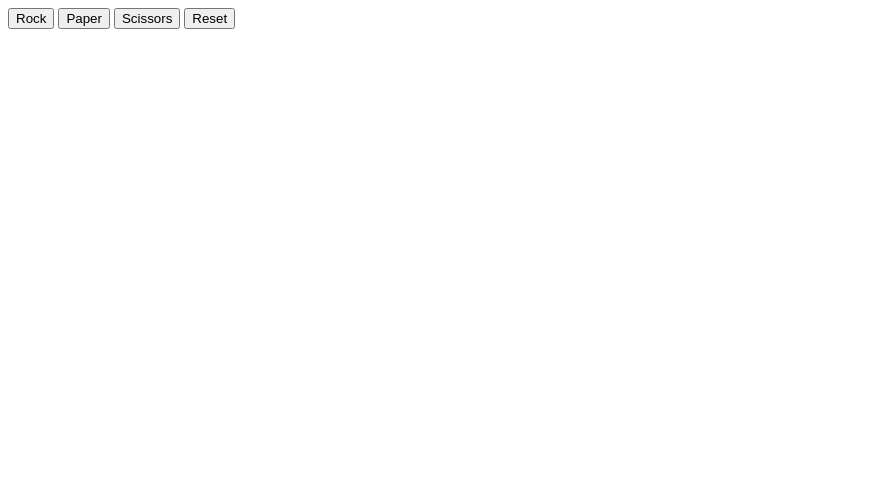
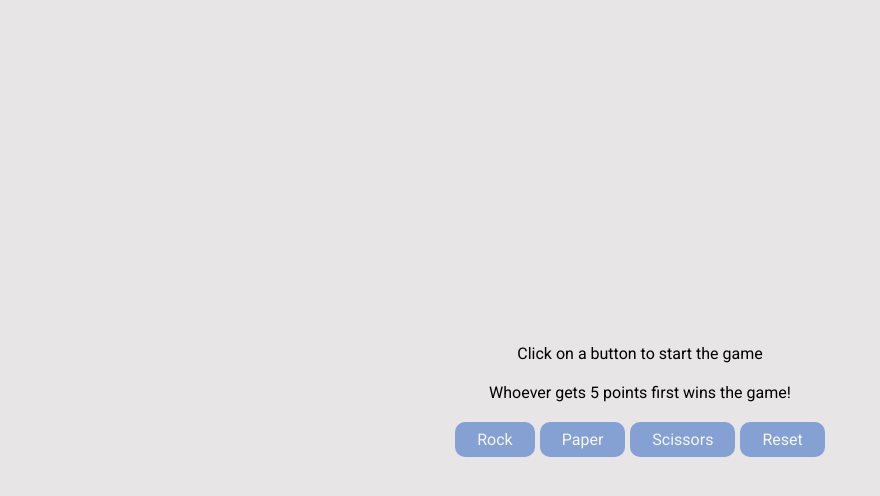
Before and after one commit to NabilHadi/odin-rock-paper-scissors, a plain HTML site: page index.html in a window 1280 px wide. Shown: the whole page, without its empty margins (0-880 px from the left). Drawn offline with Linux system fonts and the light colour scheme.

Commit message:
added basic styling

```diff
--- a/index.html
+++ b/index.html
@@ -4,17 +4,19 @@
     <meta charset="UTF-8" />
     <meta http-equiv="X-UA-Compatible" content="IE=edge" />
     <meta name="viewport" content="width=device-width, initial-scale=1.0" />
+    <link rel="stylesheet" href="./style.css" />
     <title>Rock Papper Scissors</title>
   </head>
   <body>
     <div class="container">
-      <button id="rockBtn">Rock</button>
-      <button id="paperBtn">Paper</button>
-      <button id="scissorsBtn">Scissors</button>
-      <button id="resetBtn">Reset</button>
-
-      <div id="resultBtn"></div>
-      <div id="scoreBtn"></div>
+      <div id="resultBtn">temp</div>
+      <div id="scoreBtn">temp</div>
+      <div class="btn-container">
+        <div id="rockBtn" class="btn">Rock</div>
+        <div id="paperBtn" class="btn">Paper</div>
+        <div id="scissorsBtn" class="btn">Scissors</div>
+        <div id="resetBtn" class="btn">Reset</div>
+      </div>
     </div>
     <script src="./index.js"></script>
   </body>
--- a/index.js
+++ b/index.js
@@ -75,8 +75,8 @@ paperBtn.addEventListener("click", clickHandler);
 scissorsBtn.addEventListener("click", clickHandler);
 
 resetBtn.addEventListener("click", () => {
-  resultDiv.textContent = "";
-  scoreDiv.textContent = "";
+  resultDiv.textContent = "Click on a button to start the game";
+  scoreDiv.textContent = "Whoever gets 5 points first wins the game!";
   playerScore = 0;
   computerScore = 0;
 
@@ -84,3 +84,6 @@ resetBtn.addEventListener("click", () => {
   paperBtn.addEventListener("click", clickHandler);
   scissorsBtn.addEventListener("click", clickHandler);
 });
+
+resultDiv.textContent = "Click on a button to start the game";
+scoreDiv.textContent = "Whoever gets 5 points first wins the game!";
--- /dev/null
+++ b/style.css
@@ -0,0 +1,39 @@
+@import url("https://fonts.googleapis.com/css2?family=Roboto:ital,wght@0,300;0,400;0,500;0,700;0,900;1,300&display=swap");
+
+* {
+  box-sizing: border-box;
+  margin: 0;
+  padding: 0;
+  font-family: "Roboto", sans-serif;
+}
+
+body {
+  height: 100vh;
+  background-color: rgb(231, 229, 229);
+}
+
+.container {
+  display: flex;
+  height: 100%;
+  justify-content: center;
+  align-items: center;
+  flex-direction: column;
+  gap: 20px;
+}
+
+.btn-container {
+  display: flex;
+  gap: 5px;
+}
+
+.btn {
+  color: whitesmoke;
+  background-color: #85a1d4;
+  padding: 8px 22px;
+  border-radius: 10px;
+  cursor: pointer;
+}
+
+.btn:hover {
+  opacity: 0.9;
+}
```
